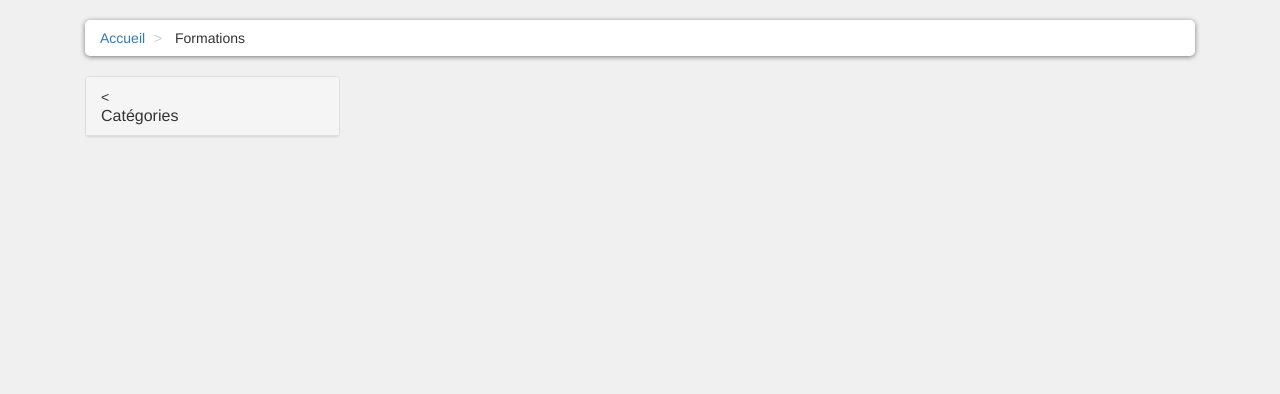
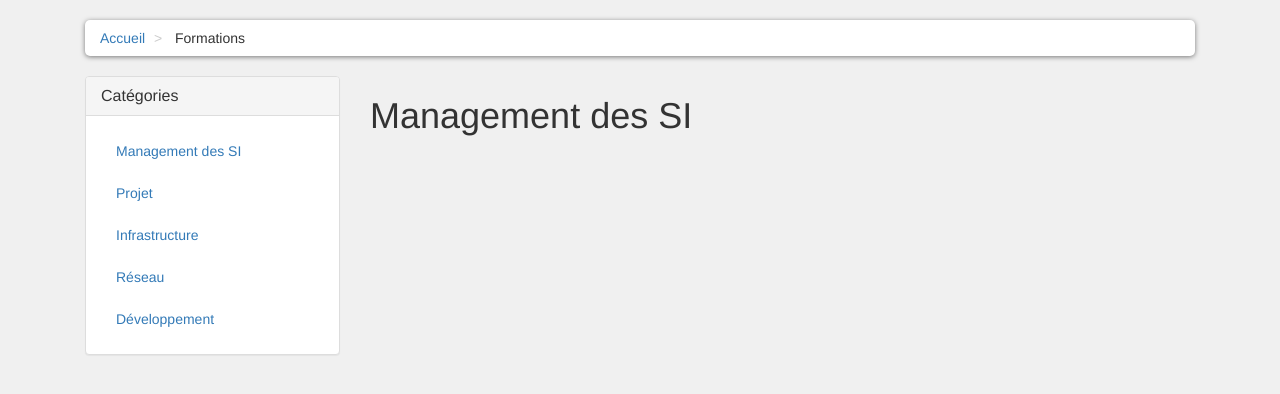
Before and after one commit to MeddySeize/MFC-WebVP, a PHP site: page /shopping.php?frm=1 in a window 1280 px wide. Shown: the part 102-496 px from the top of the page. Run offline with PHP 8.4, Linux system fonts and the light colour scheme; data comes from the database, SQL or seed files in the repository.

Commit message:
added 'Catégories' panel and 'Formations' Items

```diff
--- a/Include/MenuCote.php
+++ b/Include/MenuCote.php
@@ -1,5 +1,31 @@
+<?php
+include 'connexion_db.php';
+
+$cmd = "SELECT * FROM categorie;";
+$res = $db->query($cmd);
+$tableCat = $res->fetchAll();
+/* A mettre sur la page Shopping
+$tableFrm = null;
+if(isset($_GET['frm'])){
+ $id = $_GET['frm'];
+ $cmd = "SELECT * FROM formation WHERE id_formation = '$id' ;";
+ $res = $db->query($cmd);
+ $tableFrm = $res->fetchAll();
+}
+*/
+?>
 <div class="panel panel-default sidebar-menu"><!-- debut panel panel-default sidebar-menu-->
-    <div class="panel-heading"><
+    <div class="panel-heading"><!-- debut panel-heading-->
         <h3 class="panel-title">Catégories</h3>
-    </div>
-</div>
+    </div><!-- fin panel-heading-->
+
+    <div class="panel-body"><!-- debut panel-body-->
+        <ul class="nav nav-pills nav-stacked category-menu"><!-- debut nav nav-pills nav-stacked category-menu-->
+            <?php
+            foreach($tableCat as $line){
+                echo '<li role="presentation"><a href="shopping.php?frm='.$line['id_categorie'].'">'.$line['nomCat'].'</a></li>';
+            }
+            ?>
+        </ul><!-- fin nav nav-pills nav-stacked category-menu-->
+    </div><!-- fin panel-body-->
+</div><!-- fin panel panel-default sidebar-menu-->
--- a/css/style.css
+++ b/css/style.css
@@ -145,6 +145,19 @@
         text-align: center;
     }
 }
+/*Shopping style*/
+hr{
+ margin-top: 0px;
+}
+
+.right-cart{
+    float: right;
+    padding-bottom: 20px;
+}
+
+.panel {
+    margin-bottom: 50px;
+}
 /* Showroom index style */
 .shw-container{
     margin: 0;
--- a/index.php
+++ b/index.php
@@ -65,7 +65,7 @@
                       <a href="index.php">Accueil</a>
                   </li>
                   <li>
-                      <a href="shopping.php">Formations</a>
+                      <a href="shopping.php?frm=1">Formations</a>
                   </li>
                   <li>
                       <a href="Profil.php">Mon compte</a>
--- a/inscription.php
+++ b/inscription.php
@@ -16,6 +16,12 @@
   if(isset($_GET['Taken'])==true)
   {
     $mess = "<div class='alert'> Cet identifiant est déjà pris. Merci de choisir un autre.</div>";
+    echo $mess;
+  }
+
+  if(isset($_GET['Badconf'])==true)
+  {
+    $mess ="<div class='alert'> La confirmation est incorrecte.</div>";
     echo $mess;
   }
 
--- a/inscription_uti.php
+++ b/inscription_uti.php
@@ -37,6 +37,7 @@
       if ($req =! 0 and $_POST['confmdp'] != $_POST['user_mdp'])
       {
         echo "<div class='alert'> La confirmation est incorrecte.</div>";
+        header("Location:inscription.php? Badconf=true");
     }
 }
 ?>
--- a/shopping.php
+++ b/shopping.php
@@ -123,8 +123,72 @@
         include("Include/MenuCote.php");
         ?>
         </div><!--fin col-md-3 -->
+
+        <!-- La partie ou s'affiche les formations -->
+        <div class="col-md-9"><!--debut col-md-9 -->
+            <div class="box"><!--debut box-->
+            <?php
+            /*
+            $cmd = "SELECT nomCat FROM categorie WHERE id_categorie =".$_GET['frm']."";
+            $res = $db->query($cmd);
+            $nomCateg = $res->fetchAll();
+            echo "<h1>$nomCateg</h1>"
+            */
+            /*code trop long, trouver alternative*/
+            if ($_GET['frm']== 1) {
+                echo "<h1>Management des SI</h1>";
+            } elseif ($_GET['frm'] == 2) {
+                echo "<h1>Projet</h1>";
+            } elseif ($_GET['frm'] == 3) {
+                echo "<h1>Infrastructure</h1>";
+            }
+            elseif ($_GET['frm'] == 4) {
+                echo "<h1>Réseau</h1>";
+            }
+            elseif ($_GET['frm'] == 5) {
+                echo "<h1>Développement</h1>";
+            }
+            elseif ($_GET['frm'] == 6) {
+                echo "<h1>Bureautique</h1>";
+            }
+            /*Mettre la description*/
+          ?>
+            </div><!--fin box-->
+            <div class="row">
+                <div class="col-md-12 col-sm-6 center-responsive">
+                    <?php
+                    /*requete pour mettre toutes les info dans un tableau*/
+                    if(isset($_GET['frm'])){
+                        $id = $_GET['frm'];
+                        $cmd = "SELECT * FROM formation WHERE id_categorie='$id';";
+                        $res = $db->query($cmd);
+                        $tableFrm = $res->fetchAll();
+                    }
+                    /* */
+                    if(isset($_GET['frm'])){
+                      foreach($tableFrm as $line){
+                        echo "<div class='panel panel-default .espace'>
+                        <div class='panel-heading'>".$line['nomForma']."</div>
+                        <div class='panel-body'>
+                        <i>".$line['descriptionForma']."</i><br><hr>
+                        <b>Prix de la Formation:</b> ".$line['prixForma']."€<br>
+                        <b>Lieu:</b> ".$line['lieuxForma']."<br>
+                        <b>Durée:</b> ".$line['dureeForma']." Jours
+                        </div>
+                        <p class='right-cart'>
+                        <a href='details.php' class='btn btn-primary a'>
+                            <i class='fa fa-shopping-cart'>
+                            Ajouter au Panier
+                            </i>
+                        </a>
+                        </p>
+                      </div>";
+                      }
+                    }
+                    ?>
+                </div>
+            </div>
+        </div><!--fin col-md-9 -->
     </div> <!--fin Container -->
 </div><!--fin Content -->
-
-
 </body>
```
